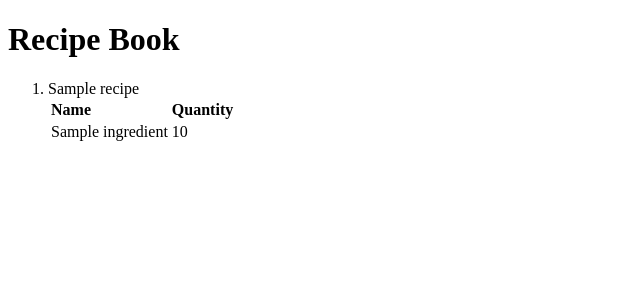
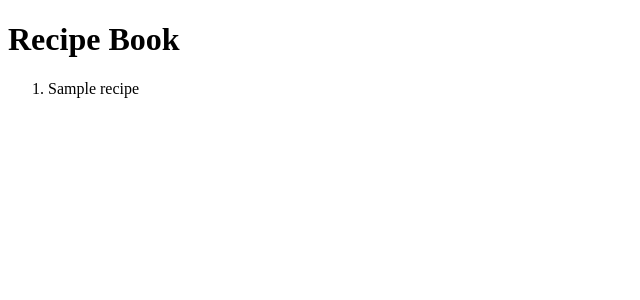
Before and after one commit to rcbernos/recipebook-bernos-rouel, a Django app: template templates/recipelist.html in a window 1280 px wide. Shown: the top 300 px of the page, without its empty margins (0-640 px from the left). Run offline with Django 5.2, Linux system fonts and the light colour scheme; the template is opened without the code that fills it: most values are stand-ins (such as "Sample title", 1, 10 or a date in 2020).

Commit message:
removed tables and added hyperlinks to individual recipe lists

```diff
--- a/templates/recipelist.html
+++ b/templates/recipelist.html
@@ -4,20 +4,8 @@
 {% block content %}
     <ol>
         {% for recipe in recipes %}
-        <li>
+        <li href="{recipe.link}">
             {{ recipe.name }}
-            <table>
-                <tr>
-                    <th>Name</th>
-                    <th>Quantity</th>
-                </tr>
-                {% for ingredient in recipe.ingredients %}
-                <tr>
-                    <td>{{ingredient.name}}</td>
-                    <td>{{ingredient.quantity}}</td>
-                </tr>
-                {% endfor %}
-            </table>
         </li>
         {% endfor %}
     </ol>
```
